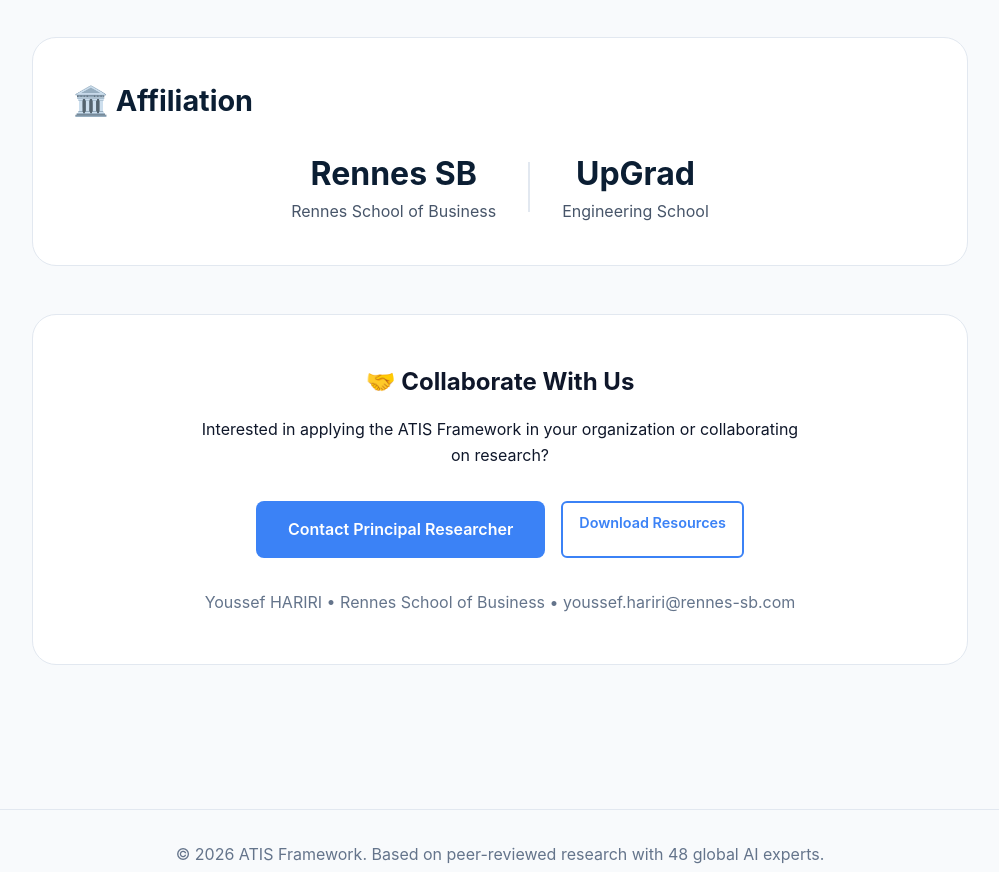
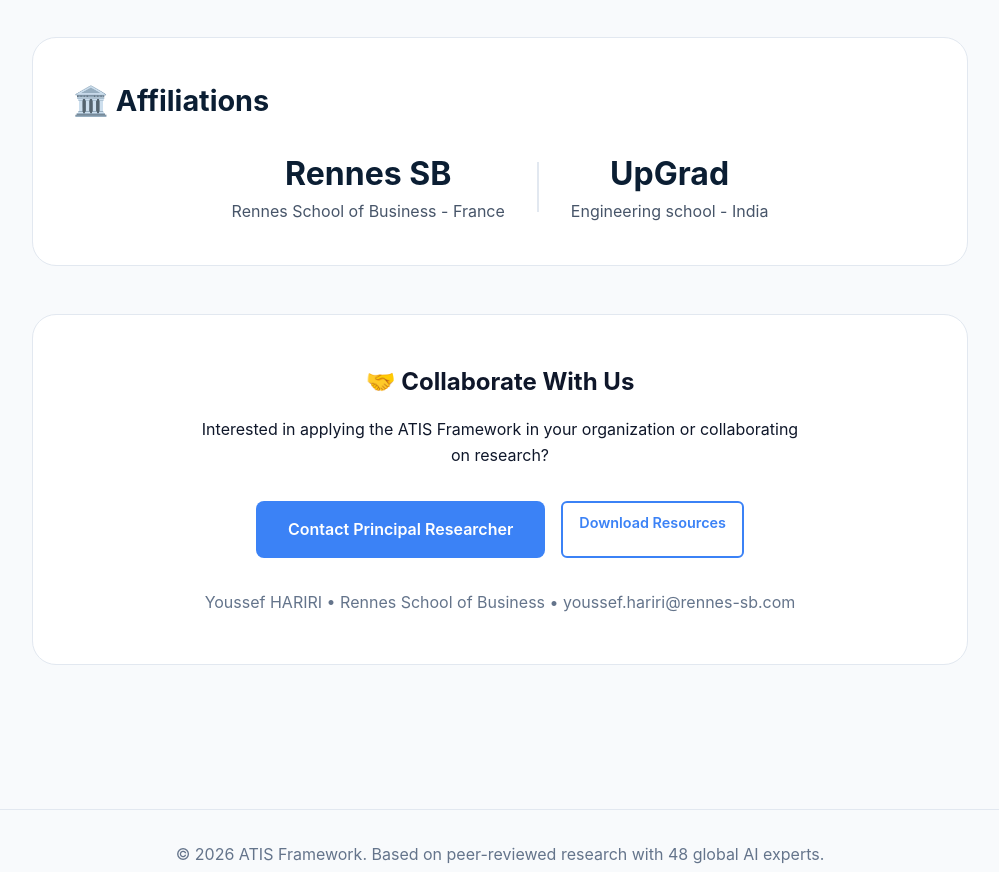
Before and after one commit to youssef-hariri/atisframework, a plain HTML site: page about.html in a window 1280 px wide. Shown: the part 6364-7236 px from the top of the page, without its empty margins (140-1139 px from the left). Drawn offline with Linux system fonts and the light colour scheme.

Commit message:
Update about.html

```diff
--- a/about.html
+++ b/about.html
@@ -703,16 +703,16 @@
 
         <!-- Academic Affiliations -->
         <div class="section">
-            <h2>🏛️ Affiliation</h2>
+            <h2>🏛️ Affiliations</h2>
             <div style="display: flex; gap: 2rem; justify-content: center; align-items: center; flex-wrap: wrap;">
                 <div style="text-align: center;">
                     <div style="font-size: 2rem; font-weight: 700; color: #0b1e33;">Rennes SB</div>
-                    <div style="color: #475569;">Rennes School of Business</div>
+                    <div style="color: #475569;">Rennes School of Business - France</div>
                 </div>
                 <div style="width: 2px; height: 50px; background: #e2e8f0;"></div>
                 <div style="text-align: center;">
                     <div style="font-size: 2rem; font-weight: 700; color: #0b1e33;">UpGrad</div>
-                    <div style="color: #475569;">Engineering School</div>
+                    <div style="color: #475569;">Engineering school - India</div>
                 </div>
             </div>
         </div>
```
